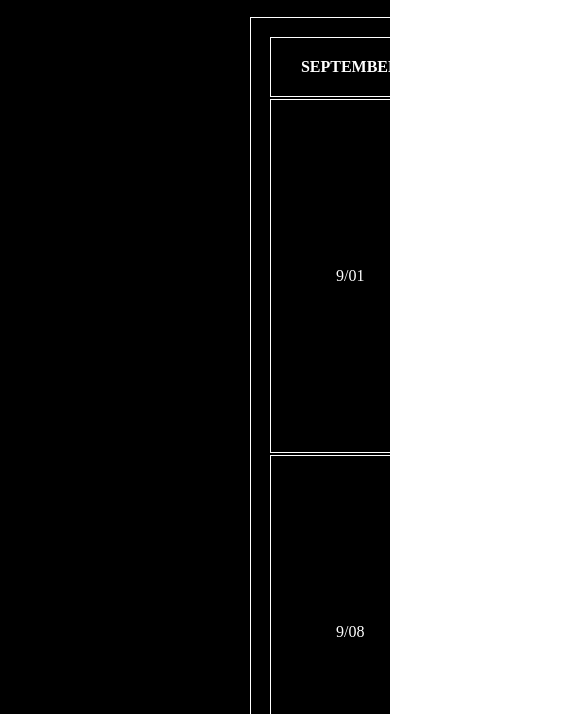
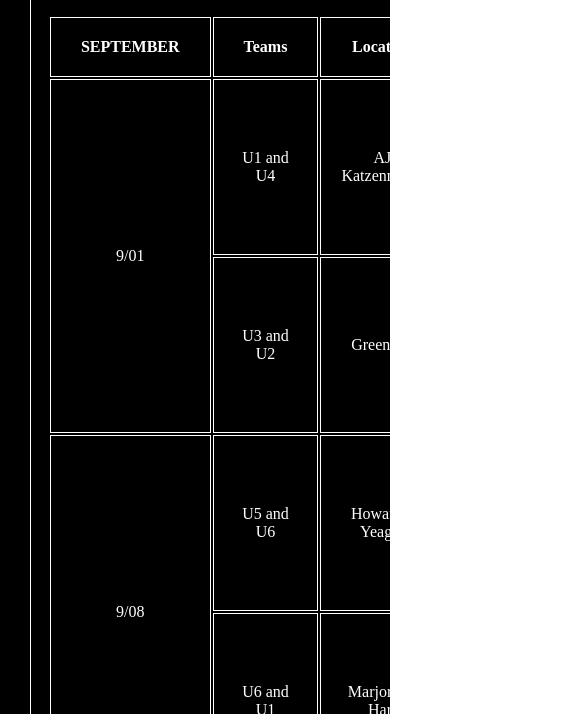
Before and after one commit to nayaritvp/MDHL_VAZQUEZ, a plain HTML site: page game_info.html in a window 390 px wide. Shown: the part 650-1364 px from the top of the page, 585 px wide, since content can reach past the window. Drawn offline with Linux system fonts and the light colour scheme; grey boxes are pictures that could not be loaded.

Commit message:
media queries agregado

```diff
--- a/assets/style.css
+++ b/assets/style.css
@@ -121,8 +121,8 @@ table, tr, th, td {
 }
 table {
     text-align: center;
-    margin-left: 250px;
-    margin-top: 20px;
+    width: 80%;
+    margin-left: 30px;
 }
 table th {
     padding-top: 20px;
@@ -251,3 +251,7 @@ iframe {
     width: 150px;
     height: 150px;
 }
+
+@media only screen and (min-width:768px) and (max-width:1023) {
+
+}
```
